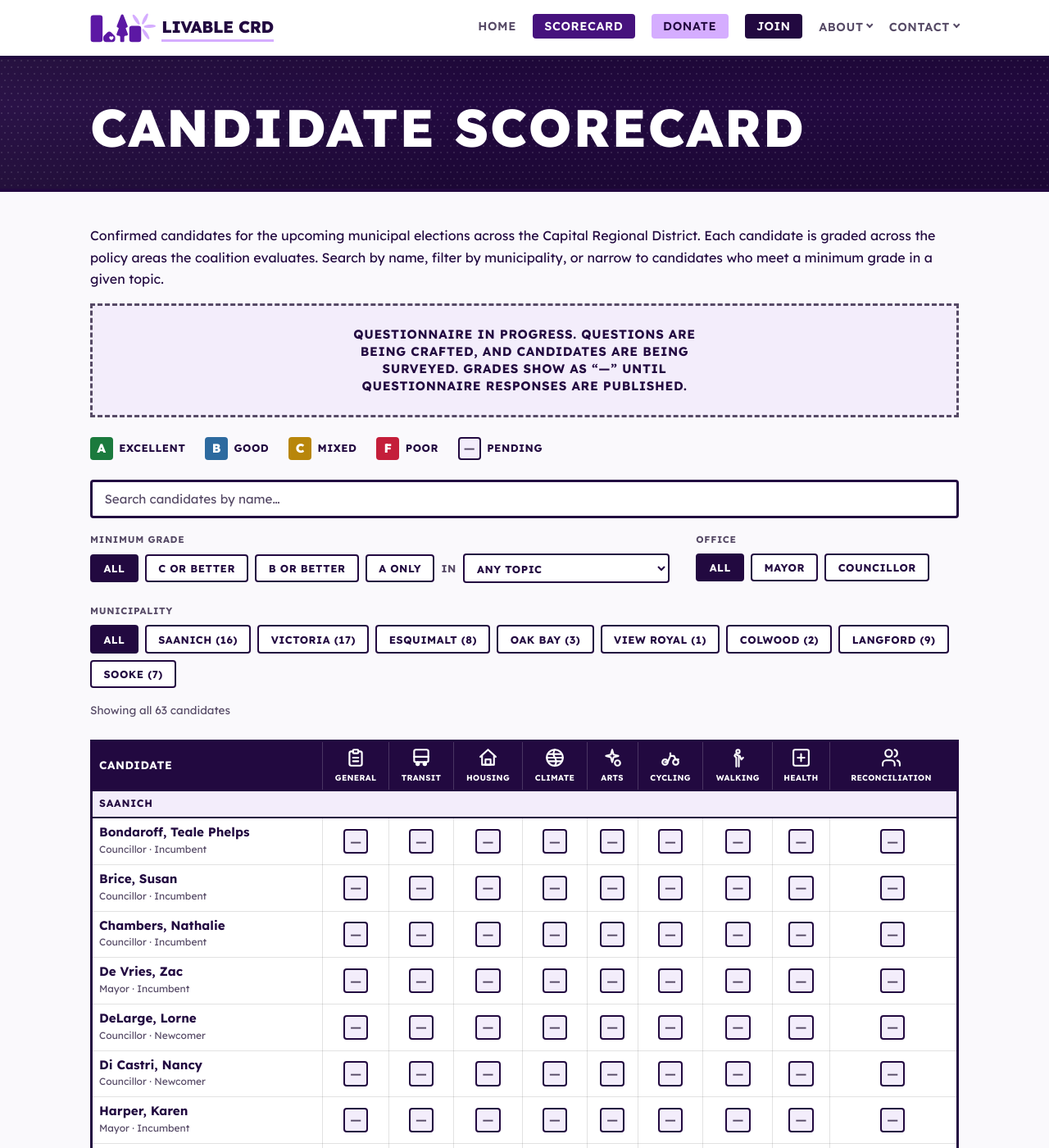
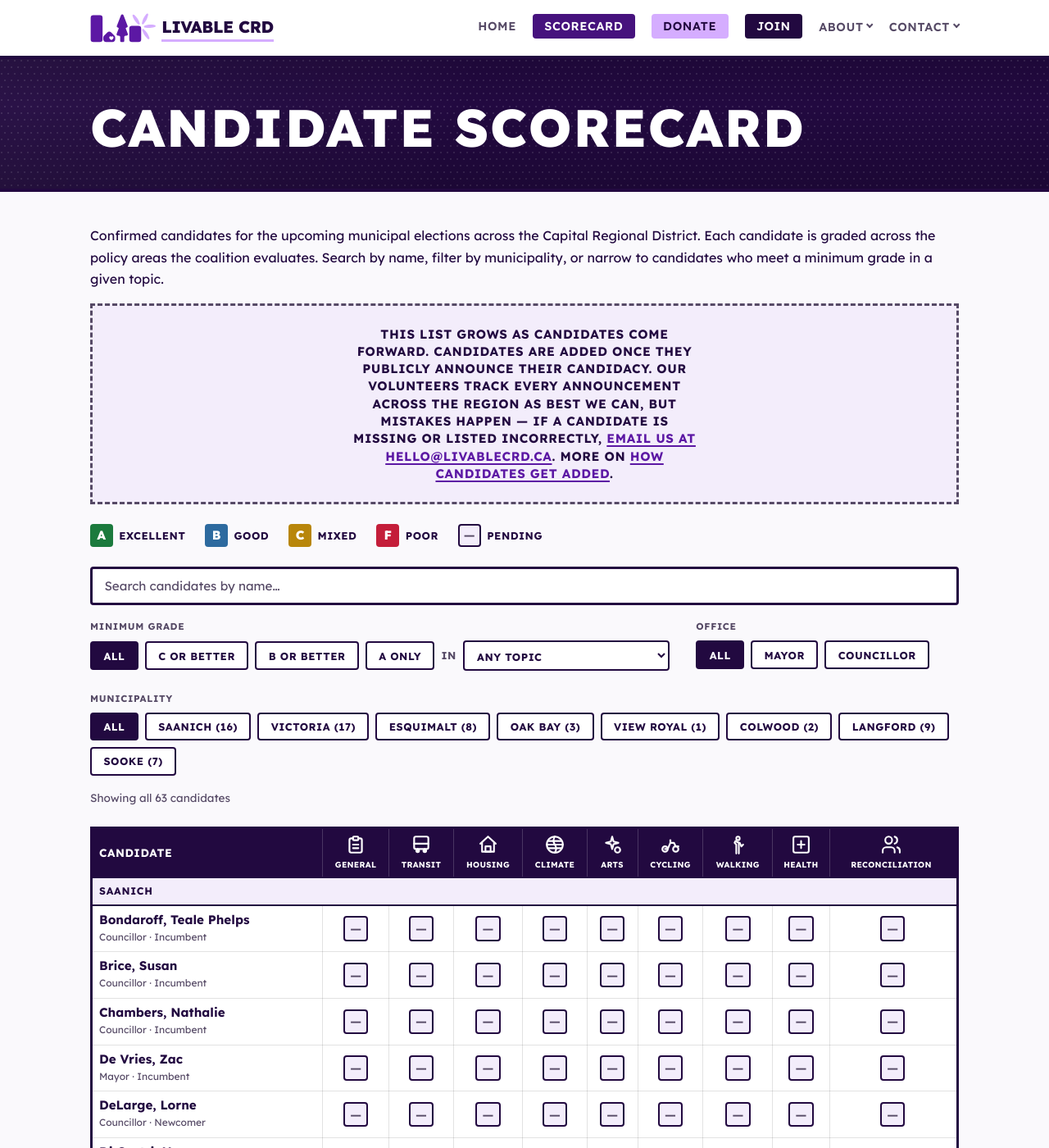
Before and after one commit to LaputanMachines/livable-crd-website, a Jekyll site: the page built from scorecard/index.md, in a window 1280 px wide and 1400 px high. Shown: the whole window at 82% size. Built offline with Jekyll 4.4.1, drawn with Linux system fonts in a browser that asks for light colours; some of the changed text lies outside the part shown.

Commit message:
content(scorecard): explain how candidates get added; abbreviate Reconciliation column
Replace the "questionnaire in progress" status banner with a disclaimer about
candidate coverage: candidates appear once they publicly announce, volunteers
track announcements as best they can, and readers should contact us about gaps.

Add a "How candidates get added to this scorecard" FAQ block at the bottom of
the page covering the volunteer-maintained spreadsheet, the public-announcement
gate, that every confirmed candidate is included and questionnaired regardless
of platform, and that missing names usually mean a stale back-end status.

Also trim the Reconciliation column header, which was ~2x the width of every
other topic label. Adds an optional `abbr` field to subjects.yml, shown between
720px and 1024px ("T&R") and swapped for the full label above that. The header
tooltip and sr-only span keep the full name at every width, so the abbreviation
is never the only form exposed to assistive tech.

Co-Authored-By: Claude Opus 5 (1M context) <noreply@anthropic.com>

```diff
--- a/_data/subjects.yml
+++ b/_data/subjects.yml
@@ -1,5 +1,8 @@
 # Questionnaire topics (matches coalition form)
 # `short` is the compact label used in scorecard table column headers.
+# `abbr` is an optional even-shorter label swapped in on narrower screens, for
+# topics whose `short` would otherwise stretch its column. Full name is always
+# available via the header tooltip and to screen readers.
 # `example` is a sample question voters might see for that topic — shown in the
 # "What each category covers" FAQ on the scorecard page.
 - id: general
@@ -101,6 +104,7 @@
 - id: reconciliation
   name: Reconciliation
   short: Reconciliation
+  abbr: T&R
   icon: reconciliation.svg
   accent: "#4c1d95"
   description: >-
--- a/_sass/_components.scss
+++ b/_sass/_components.scss
@@ -506,6 +506,10 @@ tr:hover td { background: $color-bg-warm; }
   text-transform: uppercase;
 }
 
+// Topics with an `abbr` render both labels; only one is ever shown. The long
+// form waits for the wide breakpoint so it doesn't stretch its column.
+.scorecard-matrix__th-label--full { display: none; }
+
 // Candidate name cell (row header). Scoped under .scorecard-matrix so the
 // left alignment beats the base center-aligned th/td rule.
 .scorecard-matrix .scorecard-matrix__name-h {
@@ -589,11 +593,18 @@ tr:hover td { background: $color-bg-warm; }
   .scorecard-matrix td { padding: 0.5rem 0.4rem; }
   .scorecard-matrix__col { width: auto; }
   .scorecard-matrix__th-label { display: block; }
+  .scorecard-matrix__th-label--full { display: none; }
   .scorecard-matrix__icon { width: 1.6rem; height: 1.6rem; }
   .scorecard-matrix__cell .grade { width: 1.9rem; height: 1.9rem; font-size: 0.95rem; }
   .scorecard-matrix__name { min-width: 10rem; }
   .scorecard-matrix__cand { font-size: 0.95rem; }
   .scorecard-matrix__meta { font-size: 0.75rem; }
+}
+
+// Enough width for the long-form topic labels: swap `abbr` out for `short`.
+@media (min-width: 1024px) {
+  .scorecard-matrix__th-label--abbr { display: none; }
+  .scorecard-matrix__th-label--full { display: block; }
 }
 
 .scorecard-cta {
--- a/scorecard/index.md
+++ b/scorecard/index.md
@@ -22,7 +22,7 @@ description: >-
   </p>
 
   <div class="status-banner">
-    <p><strong>Questionnaire in progress.</strong> Questions are being crafted, and candidates are being surveyed. Grades show as “—” until questionnaire responses are published.</p>
+    <p><strong>This list grows as candidates come forward.</strong> Candidates are added once they publicly announce their candidacy. Our volunteers track every announcement across the region as best we can, but mistakes happen — if a candidate is missing or listed incorrectly, <a href="mailto:{{ site.email }}?subject=Scorecard%20correction">email us at {{ site.email }}</a>. More on <a href="#how-candidates-are-added">how candidates get added</a>.</p>
   </div>
 
   <div class="scorecard-legend" aria-label="Grading key">
@@ -94,7 +94,12 @@ description: >-
           {% for subject in site.data.subjects %}
           <th scope="col" class="scorecard-matrix__col" title="{{ subject.name }}">
             <img class="scorecard-matrix__icon" src="{{ '/assets/images/icons/' | append: subject.icon | relative_url }}" alt="" width="22" height="22" loading="lazy">
+            {% if subject.abbr %}
+            <span class="scorecard-matrix__th-label scorecard-matrix__th-label--abbr" aria-hidden="true">{{ subject.abbr }}</span>
+            <span class="scorecard-matrix__th-label scorecard-matrix__th-label--full" aria-hidden="true">{{ subject.short | default: subject.name }}</span>
+            {% else %}
             <span class="scorecard-matrix__th-label" aria-hidden="true">{{ subject.short | default: subject.name }}</span>
+            {% endif %}
             <span class="sr-only">{{ subject.name }}</span>
           </th>
           {% endfor %}
@@ -250,6 +255,39 @@ description: >-
       </dl>
     </div>
   </details>
+
+  <details class="methodology" id="how-candidates-are-added">
+    <summary>How candidates get added to this scorecard</summary>
+    <div class="methodology__body">
+      <p>
+        Our volunteers maintain a working spreadsheet of everyone running for municipal
+        office across the Capital Regional District. A candidate's entry starts out
+        internal to that sheet, and is marked <strong>confirmed</strong> only once they
+        have <strong>publicly announced their candidacy</strong>. This page is generated
+        from the confirmed entries, so a name appears here after that public announcement
+        — not before.
+      </p>
+      <p>
+        <strong>Every candidate is included in the Livable CRD project.</strong> We do not
+        pick and choose who appears. Once confirmed, every candidate is added to this
+        scorecard and every candidate is sent the coalition questionnaire, regardless of
+        their platform, party affiliation, or whether we expect them to agree with us.
+      </p>
+      <p>
+        If someone is missing, the most likely explanation is simply that we haven't
+        updated their status on our back end yet. Tracking every announcement across
+        thirteen municipalities and three electoral areas is volunteer work, and
+        announcements do not arrive in a tidy list — so gaps happen.
+      </p>
+      <p>
+        We genuinely welcome comments and suggestions from the public. If you know of a
+        candidate we've missed, spot an error in an existing entry, or have a correction
+        of any kind,
+        <a href="mailto:{{ site.email }}?subject=Scorecard%20candidate%20update">email us at {{ site.email }}</a>.
+        Public help is a real part of how this list stays accurate.
+      </p>
+    </div>
+  </details>
 </div>
 
 <script src="{{ '/assets/js/scorecard.js' | relative_url }}" defer></script>
```
